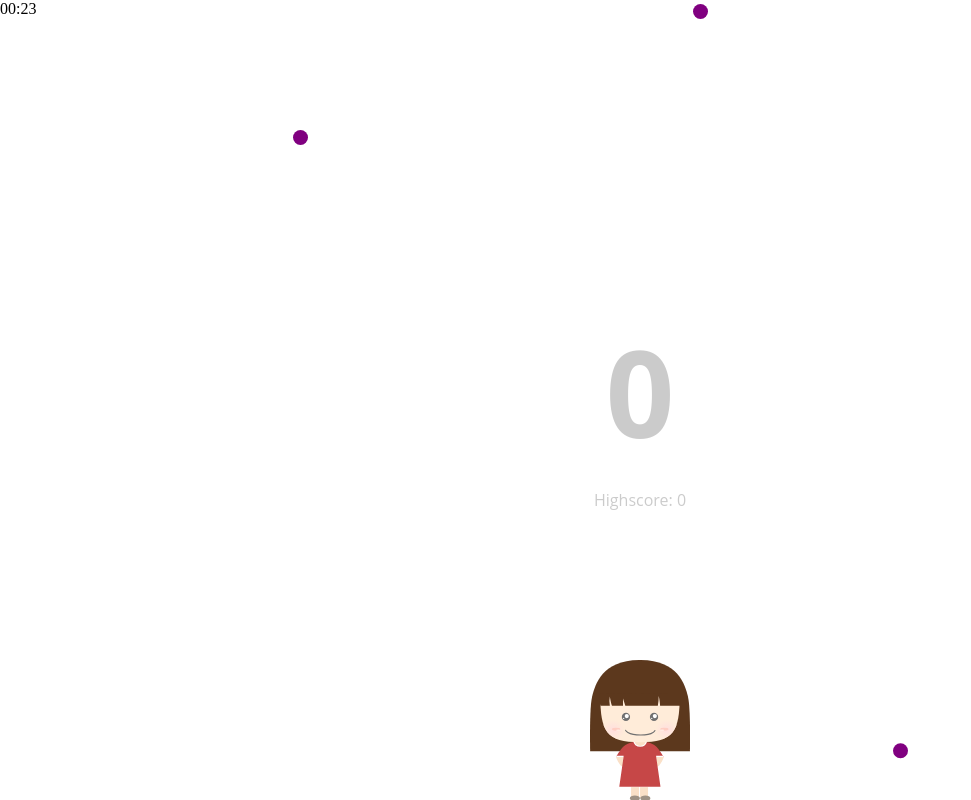
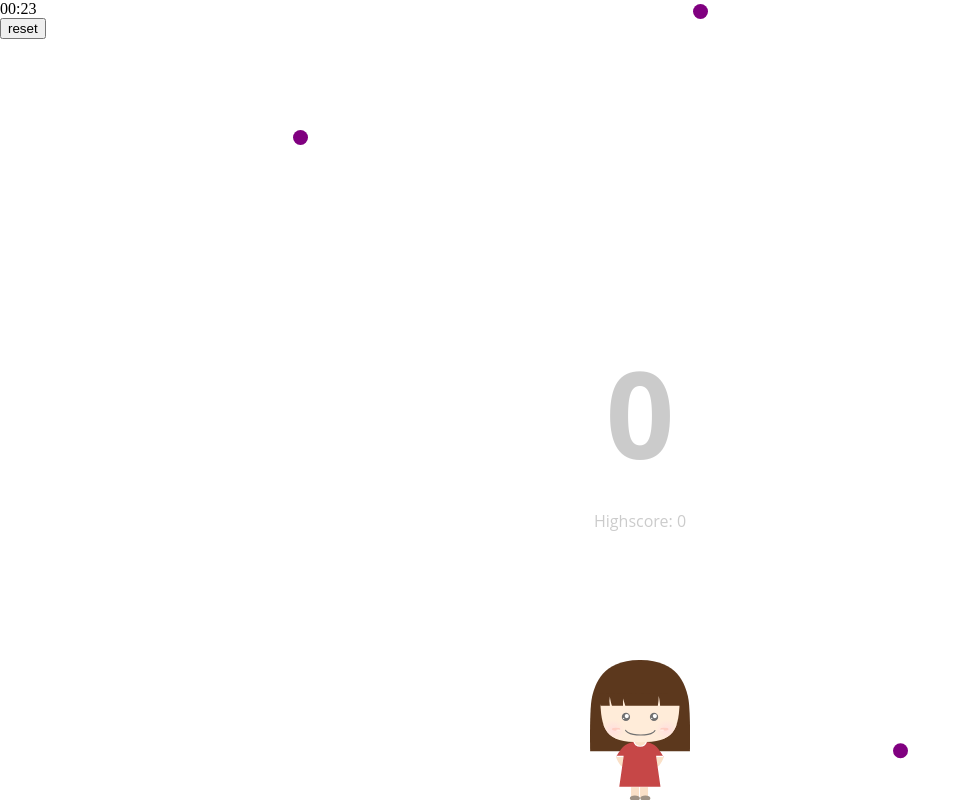
Before and after one commit to jiayingy/portfolio, a Vue app: page / in a window 1280 px wide. Shown: the whole page, without its empty margins (0-971 px from the left). Built offline with nearby package versions, Linux system fonts and the light colour scheme.

Commit message:
Implement game reset button

```diff
--- /dev/null
+++ b/src/components/Home/GameReset.vue
@@ -0,0 +1,19 @@
+<template>
+  <button class="button" @click="reset">
+    reset
+  </button>
+</template>
+
+<script>
+export default {
+  methods: {
+    reset() {
+      this.$emit('reset');
+    },
+  },
+};
+</script>
+
+<style>
+
+</style>
--- a/src/components/PortfolioHome.vue
+++ b/src/components/PortfolioHome.vue
@@ -5,6 +5,7 @@
       ref="timer"
       @updateTimer="updateTimer"
     />
+    <GameReset @reset="reset" />
     <PointSystem
       :totalPoints="totalPoints"
       :timer="timer"
@@ -31,6 +32,8 @@ import PointSystem from './Home/PointSystem';
 import CandyController from './Home/CandyController';
 import CharacterController from './Home/CharacterController';
 import GameTimer from './Home/GameTimer';
+import GameReset from './Home/GameReset';
+
 const TIMER = 30;
 
 export default {
@@ -39,6 +42,7 @@ export default {
     CandyController,
     CharacterController,
     GameTimer,
+    GameReset,
   },
   data() {
     return {
@@ -80,6 +84,12 @@ export default {
     updateTimer(timer) {
       this.timer = timer;
     },
+    reset() {
+      this.$refs.pointSystem.updateHighscore();
+      this.totalPoints = 0;
+      this.timer = TIMER;
+      this.$refs.timer.startTimer();
+    },
   },
 };
 </script>
```
